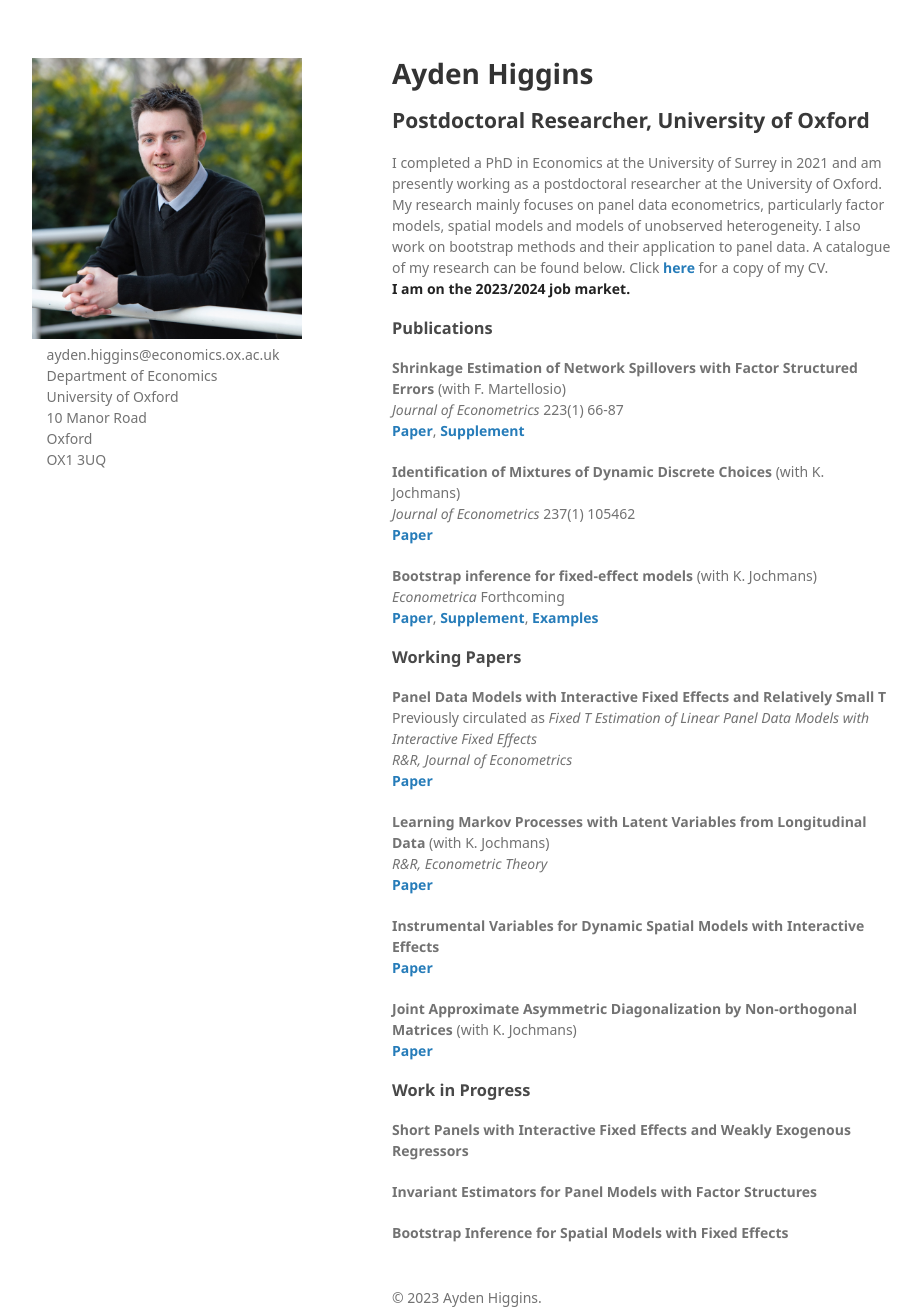
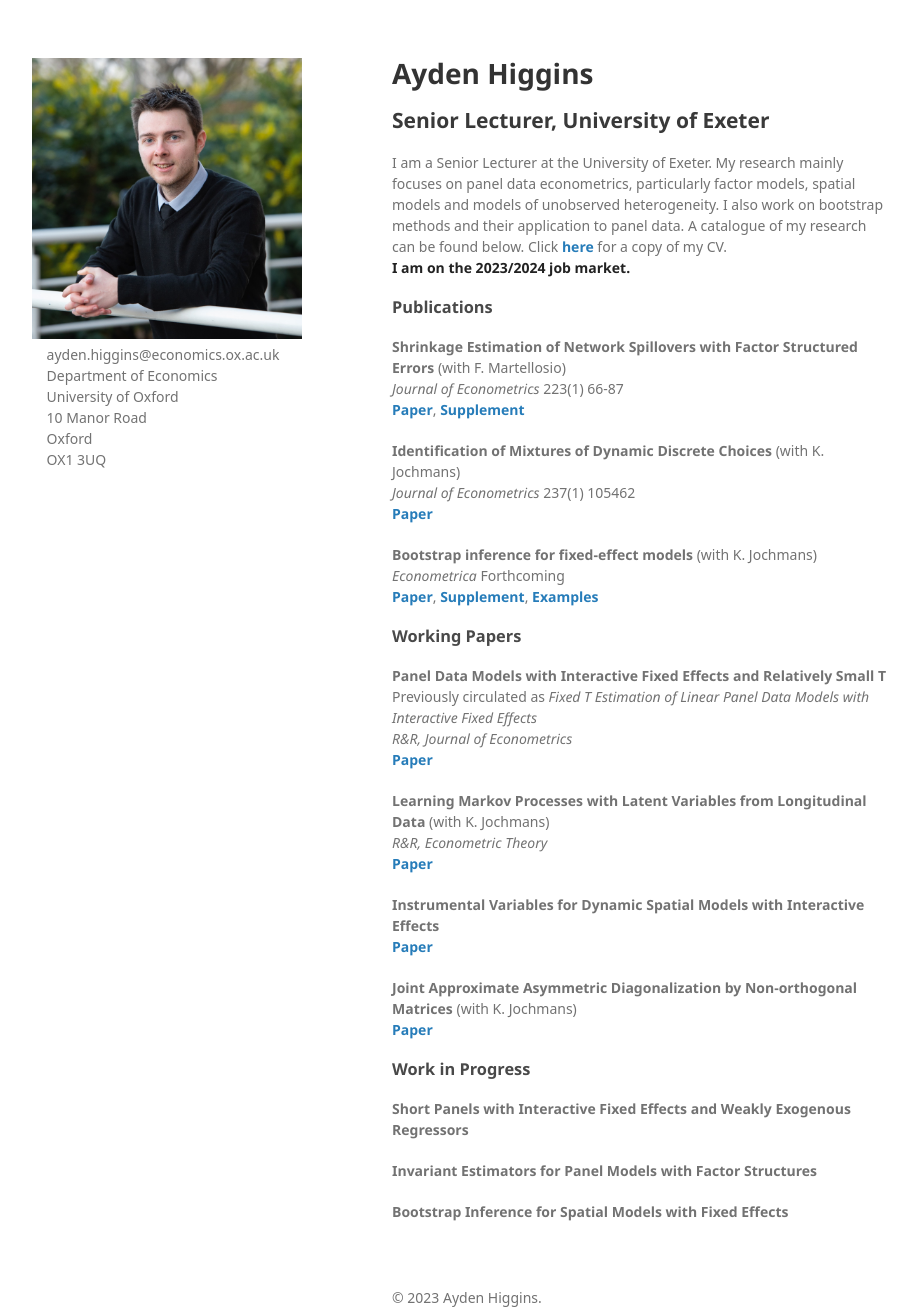
Before and after one commit to Tokkita/Tokkita.github.io, a Jekyll site: the page built from index.md, in a window 1280 px wide and 1313 px high. Shown: the whole window, without its empty margins (178-1099 px from the left). Built offline with Jekyll 4.4.1, drawn with Linux system fonts in a browser that asks for light colours; nearby versions of some CDN libraries; some web fonts are replaced; our own code applies the rules of GitHub Pages for plain Markdown files.

Commit message:
Update index.md

```diff
--- a/index.md
+++ b/index.md
@@ -1,6 +1,6 @@
 #  Ayden Higgins
-## Postdoctoral Researcher, University of Oxford
-I completed a PhD in Economics at the University of Surrey in 2021 and am presently working as a postdoctoral researcher at the University of Oxford. My research mainly focuses on panel data econometrics, particularly factor models, spatial models and models of unobserved heterogeneity. I also work on bootstrap methods and their application to panel data. A catalogue of my research can be found below. Click <strong><a href="{{ CV.pdf | prepend: '/assets/pdf/CV/CV.pdf' | relative_url | download }}">here</a></strong> for a copy of my CV. <strong> <br> I am on the 2023/2024 job market. </strong>
+## Senior Lecturer, University of Exeter
+I am a Senior Lecturer at the University of Exeter. My research mainly focuses on panel data econometrics, particularly factor models, spatial models and models of unobserved heterogeneity. I also work on bootstrap methods and their application to panel data. A catalogue of my research can be found below. Click <strong><a href="{{ CV.pdf | prepend: '/assets/pdf/CV/CV.pdf' | relative_url | download }}">here</a></strong> for a copy of my CV. <strong> <br> I am on the 2023/2024 job market. </strong>
 
 ### Publications
 <b> Shrinkage Estimation of Network Spillovers with Factor Structured Errors </b> (with F. Martellosio) <br> <i> Journal of Econometrics </i> 223(1) 66-87 <br> <strong><a href="{{ Master.pdf | prepend: '/assets/pdf/Shrinkage/Master.pdf' | relative_url | download }}">Paper</a></strong>, <strong><a href="{{ Supplement.pdf | prepend: '/assets/pdf/Shrinkage/Supplement.pdf' | relative_url | download }}">Supplement</a></strong>
```
